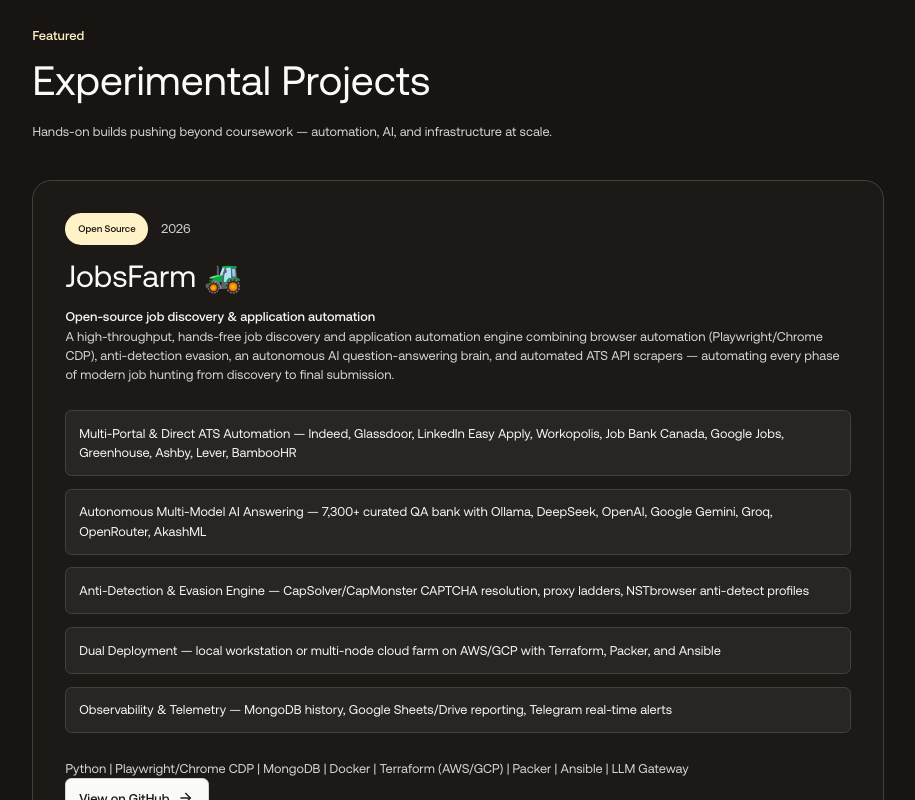
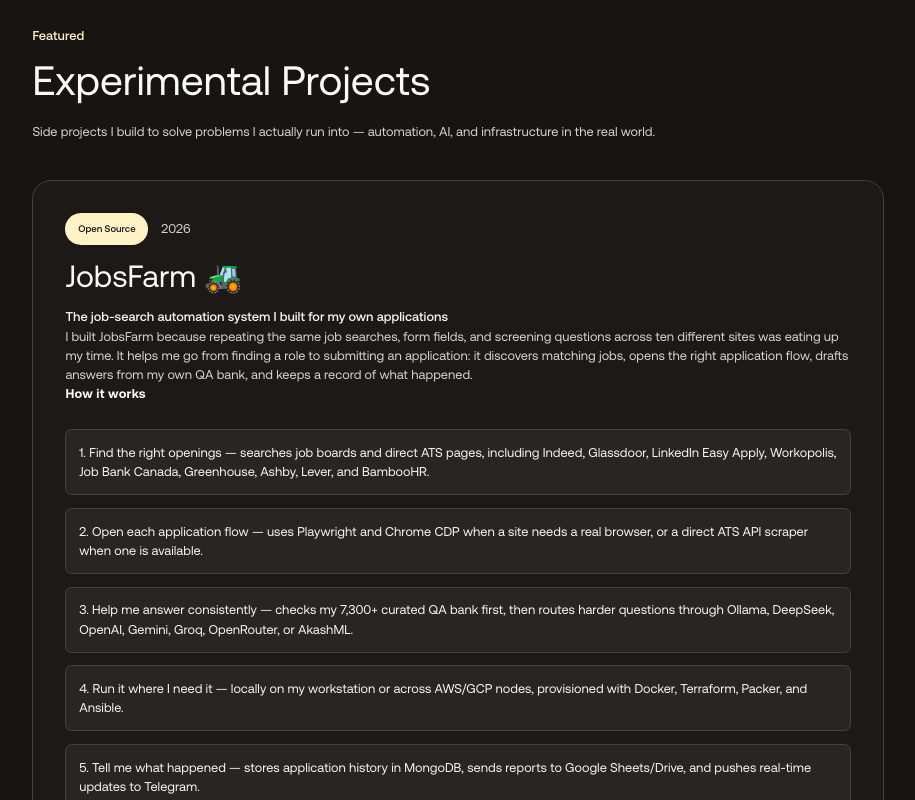
Before and after one commit to lovesidhuy/portfoliowebsite, a React (Vite) app: page / in a window 1280 px wide. Shown: the part 3160-3960 px from the top of the page, without its empty margins (182-1097 px from the left). Built offline with nearby package versions, Linux system fonts and the light colour scheme.

Commit message:
Rewrite experimental project story in first person

```diff
--- a/src/components/ExperimentalProjects.jsx
+++ b/src/components/ExperimentalProjects.jsx
@@ -4,15 +4,15 @@
   {
     id: 1,
     title: 'JobsFarm 🚜',
-    tagline: 'Open-source job discovery & application automation',
+    tagline: 'The job-search automation system I built for my own applications',
     description:
-      'A high-throughput, hands-free job discovery and application automation engine combining browser automation (Playwright/Chrome CDP), anti-detection evasion, an autonomous AI question-answering brain, and automated ATS API scrapers — automating every phase of modern job hunting from discovery to final submission.',
+      'I built JobsFarm because repeating the same job searches, form fields, and screening questions across ten different sites was eating up my time. It helps me go from finding a role to submitting an application: it discovers matching jobs, opens the right application flow, drafts answers from my own QA bank, and keeps a record of what happened.',
     features: [
-      'Multi-Portal & Direct ATS Automation — Indeed, Glassdoor, LinkedIn Easy Apply, Workopolis, Job Bank Canada, Google Jobs, Greenhouse, Ashby, Lever, BambooHR',
-      'Autonomous Multi-Model AI Answering — 7,300+ curated QA bank with Ollama, DeepSeek, OpenAI, Google Gemini, Groq, OpenRouter, AkashML',
-      'Anti-Detection & Evasion Engine — CapSolver/CapMonster CAPTCHA resolution, proxy ladders, NSTbrowser anti-detect profiles',
-      'Dual Deployment — local workstation or multi-node cloud farm on AWS/GCP with Terraform, Packer, and Ansible',
-      'Observability & Telemetry — MongoDB history, Google Sheets/Drive reporting, Telegram real-time alerts',
+      '1. Find the right openings — searches job boards and direct ATS pages, including Indeed, Glassdoor, LinkedIn Easy Apply, Workopolis, Job Bank Canada, Greenhouse, Ashby, Lever, and BambooHR.',
+      '2. Open each application flow — uses Playwright and Chrome CDP when a site needs a real browser, or a direct ATS API scraper when one is available.',
+      '3. Help me answer consistently — checks my 7,300+ curated QA bank first, then routes harder questions through Ollama, DeepSeek, OpenAI, Gemini, Groq, OpenRouter, or AkashML.',
+      '4. Run it where I need it — locally on my workstation or across AWS/GCP nodes, provisioned with Docker, Terraform, Packer, and Ansible.',
+      '5. Tell me what happened — stores application history in MongoDB, sends reports to Google Sheets/Drive, and pushes real-time updates to Telegram.',
     ],
     stack: 'Python | Playwright/Chrome CDP | MongoDB | Docker | Terraform (AWS/GCP) | Packer | Ansible | LLM Gateway',
     url: 'https://github.com/lovesidhuy/jobsfarm',
@@ -38,7 +38,7 @@
             Experimental Projects
           </h2>
           <p className="mt-3 max-w-[720px] font-normal leading-6 skills-muted">
-            Hands-on builds pushing beyond coursework — automation, AI, and infrastructure at scale.
+            Side projects I build to solve problems I actually run into — automation, AI, and infrastructure in the real world.
           </p>
         </div>
         <div className="grid gap-8">
@@ -53,12 +53,13 @@
               </h3>
               <p className="experimental-project__tagline mb-3 font-medium leading-6">{project.tagline}</p>
               <p className="experimental-project__description font-normal leading-6">{project.description}</p>
+              <h4 className="experimental-projects__subheading mt-6 text-body-l">How it works</h4>
               <ul className="mt-4 grid gap-2">
                 {project.features.map((feature) => (
                   <li key={feature} className="experimental-project__feature rounded-1 border border-[#44403C] bg-[#292524] p-2 text-body-l">{feature}</li>
                 ))}
               </ul>
-              <p className="experimental-project__stack mt-4 font-normal leading-6">{project.stack}</p>
+              <p className="experimental-project__stack mt-4 font-normal leading-6"><span className="font-medium">What I used:</span> {project.stack}</p>
               <a
                 href={project.url}
                 target="_blank"
--- a/src/styles/App.css
+++ b/src/styles/App.css
@@ -628,8 +628,13 @@
 /* Experimental projects use the same dark canvas as Skills, but need their
    own scoped text colors because this section is intentionally independent. */
 #experimental-projects h2,
-#experimental-projects h3 {
+#experimental-projects h3,
+#experimental-projects h4 {
   color: #fafaf9;
+}
+
+#experimental-projects .experimental-projects__subheading {
+  letter-spacing: 0.02em;
 }
 
 #experimental-projects .skills-muted,
```
